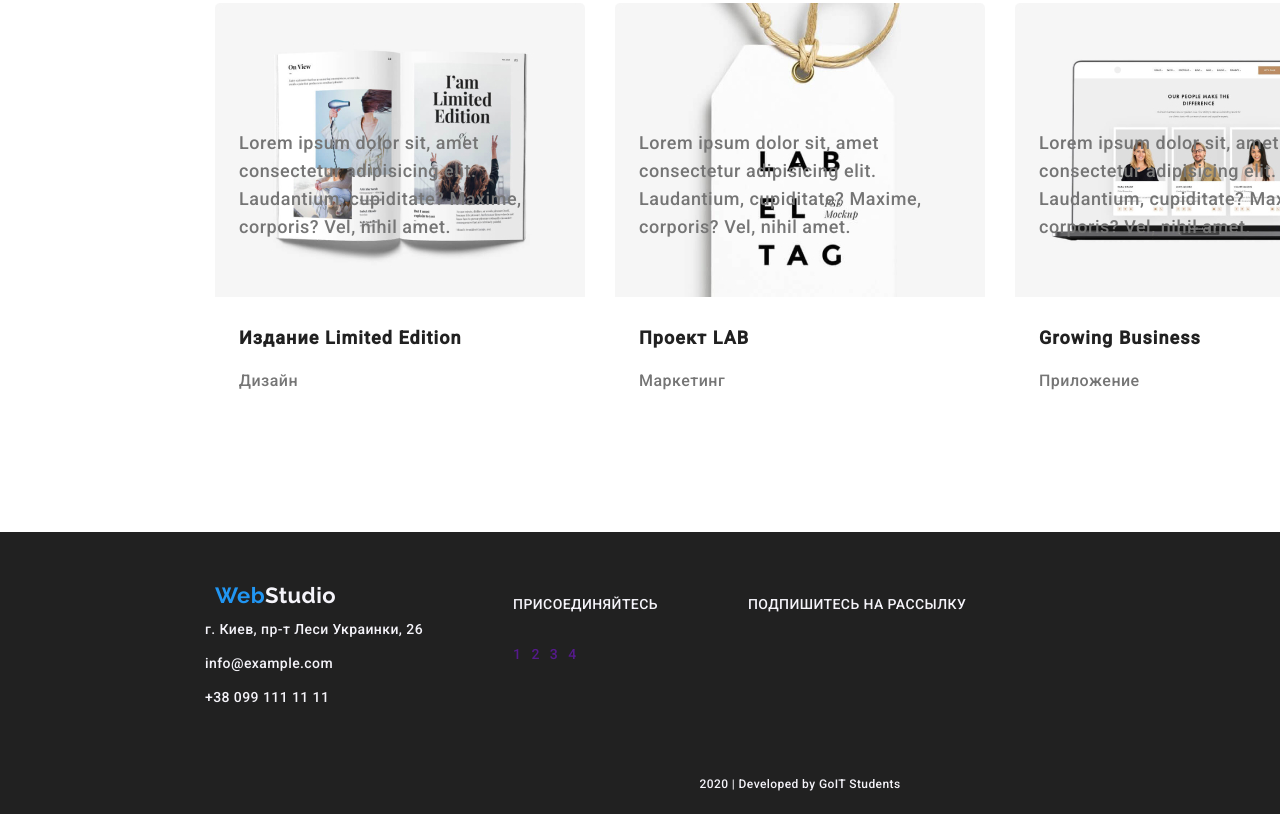
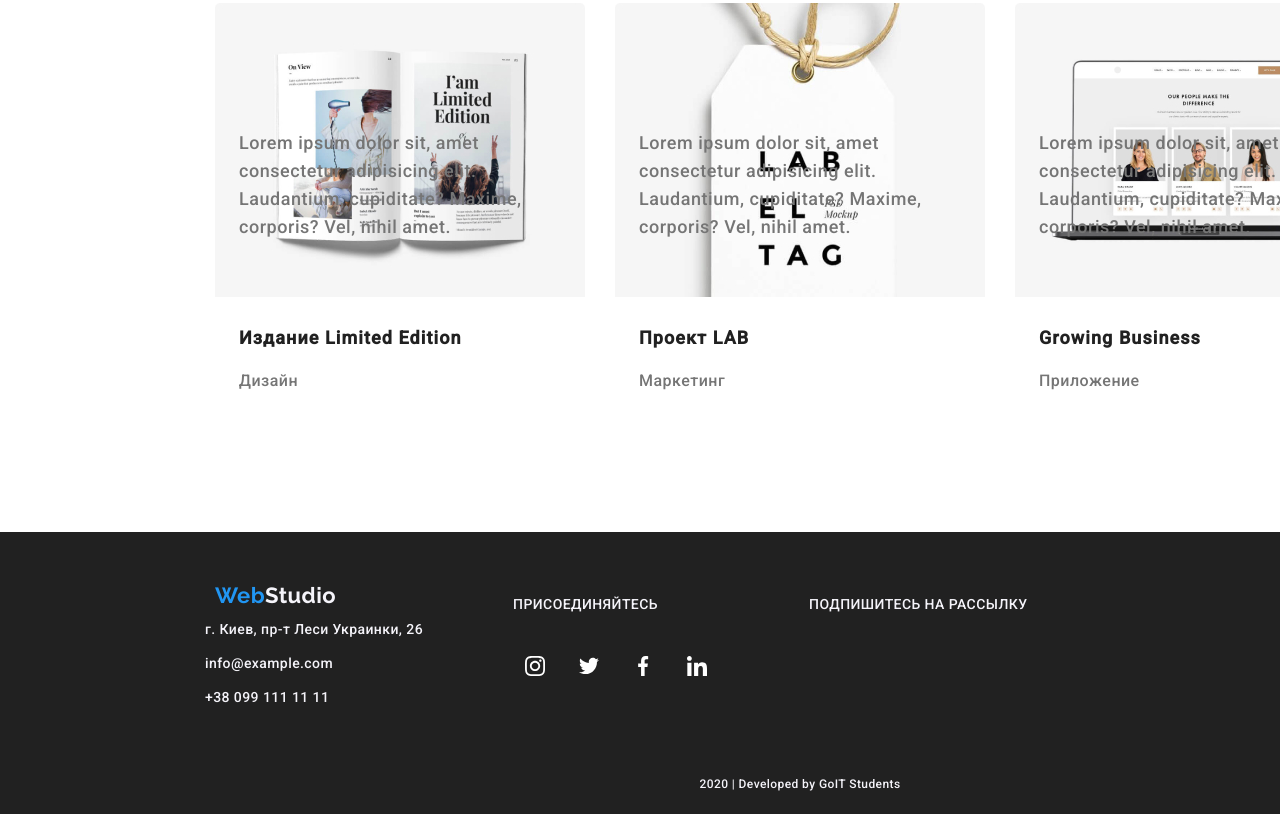
Before and after one commit to PavloVolkov/goit-murkup-hw-04, a plain HTML site: page portfolio.html in a window 1280 px wide. Shown: the part 1130-1944 px from the top of the page. Drawn offline with Linux system fonts and the light colour scheme.

Commit message:
fixxed remark

```diff
--- a/css/styles.css
+++ b/css/styles.css
@@ -170,8 +170,8 @@ fill:var(--front-color);
   background-color: var(--text-color);
   background-image: linear-gradient(
       to right,
-      rgba(0, 0, 0, 0.5),
-      rgba(0, 0, 0, 0.5)
+      rgba(47, 48, 58, 0.8),
+      rgba(47, 48, 58, 0.8)
     ),
     url("../image/Header.jpg");
   background-size: auto;
@@ -364,7 +364,7 @@ height: 70px;
   list-style-type: none;
   display: flex;
   padding-left: 0px;
-  margin-bottom: 35px;
+  margin-bottom: 30px;
   margin-top:16px;
 }
 .employee-social .item {
--- a/portfolio.html
+++ b/portfolio.html
@@ -23,8 +23,18 @@
         </ol>
       </nav>
       <address class="address_nav_top">
-        <a href="tel:+380961111111" class="link-condition address-item-top">+38 096 111 11 11</a>
-        <a href="mailto:info@devstudio.com" class="link-condition address-item-top">info@devstudio.com</a>
+        <div class="address-pos-1">
+          <svg class="smartphone-icon">
+            <use href="./image/sprite/symbol-defs.svg#icon-smartphone"></use>
+          </svg>
+          <a href="tel:+380961111111" class="item_phone">+38 096 111 11 11</a>
+        </div>
+        <div class="address-pos-2">
+          <svg class="envelope-icon">
+            <use href="./image/sprite/symbol-defs.svg#icon-envelope"></use>
+          </svg>
+          <a href="mailto:info@devstudio.com" class="item_mail">info@devstudio.com</a>
+        </div>
       </address>
     </header>
     <main class="container">
@@ -143,10 +153,32 @@
         <div class="join-us">
           <p class="join-us-title">ПРИСОЕДИНЯЙТЕСЬ</p>
           <ol class="social-list-bot">
-            <li class="item"><a href="" class="link-condition">1</a></li>
-            <li class="item"><a href="" class="link-condition">2</a></li>
-            <li class="item"><a href="" class="link-condition">3</a></li>
-            <li class="item"><a href="" class="link-condition">4</a></li>
+            <li class="item"><a href="" class="circle">
+                <div class="icon-pos">
+                  <svg class="icon-social-bot">
+                    <use href="./image/sprite/symbol-defs.svg#icon-instagram"></use>
+                  </svg></div>
+              </a></li>
+            <li class="item">
+              <a href="" class="circle">
+                <div class="icon-pos">
+                  <svg class="icon-social-bot">
+                    <use href="./image/sprite/symbol-defs.svg#icon-twitter"></use>
+                  </svg>
+                </div>
+              </a></li>
+            <li class="item"><a href="" class="circle">
+                <div class="icon-pos">
+                  <svg class="icon-social-bot">
+                    <use href="./image/sprite/symbol-defs.svg#icon-facebook"></use>
+                  </svg></div>
+              </a></li>
+            <li class="item"><a href="" class="circle">
+                <div class="icon-pos">
+                  <svg class="icon-social-bot">
+                    <use href="./image/sprite/symbol-defs.svg#icon-linkedin"></use>
+                  </svg></div>
+              </a></li>
           </ol>
         </div>
         <p class="subscribe">ПОДПИШИТЕСЬ НА РАССЫЛКУ</p>
```
